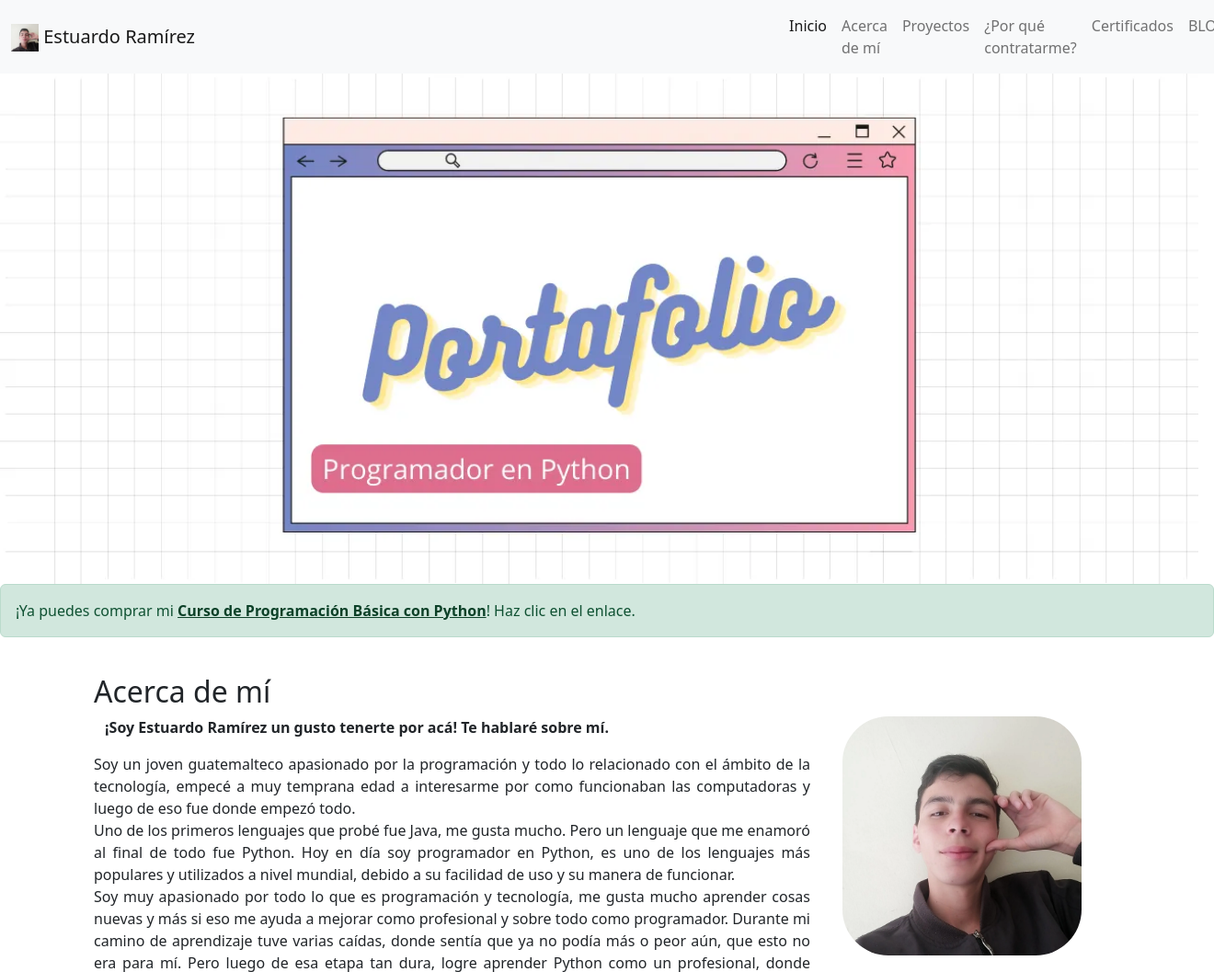
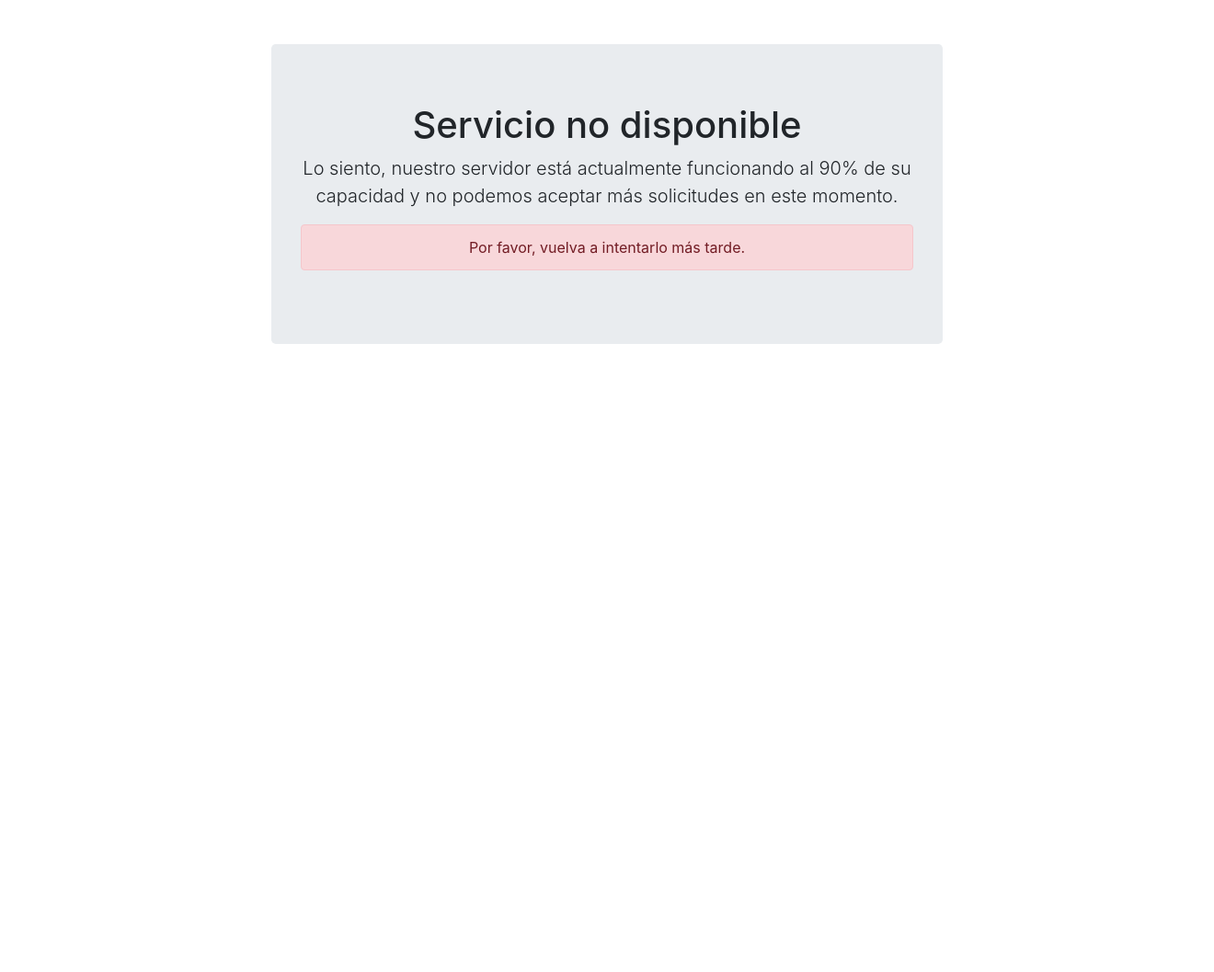
Before and after one commit to estuardodev/ServidorOld, a Django app: page / in a window 1320 px wide; the page is wider, and only the part inside the window is pictured. Shown: the top 1057 px of that part at 92% size. After the commit the page ends 374 px from the top of that part, so only its background shows below. Run offline with Django 4.2, Linux system fonts and the light colour scheme; data comes from the database, SQL or seed files in the repository; parts of the project's set-up code (start-up, migrations or seed data) failed here and were passed over; some libraries are stand-ins or nearby versions.

Commit message:
Se agregaron las paginas para las situaciones donde el servidor este al limite

```diff
--- a/Server/estuardodev/settings.py
+++ b/Server/estuardodev/settings.py
@@ -119,7 +119,7 @@ DATABASES = {
         'ENGINE': 'django.db.backends.mysql',
         'NAME': 'django_app',
         'USER': 'root',
-        'PASSWORD': 'MDB_Root_1',
+        'PASSWORD': '',
         'HOST': '127.0.0.1',
         'PORT': 3306
     }
--- a/Server/portafolio/templates/portafolio/index.html
+++ b/Server/portafolio/templates/portafolio/index.html
@@ -68,6 +68,24 @@
         </div>
       </div>
     </nav>
+
+    {% if message_alert == True %}
+
+      <!--Notificación de captura de IP-->
+      <svg xmlns="http://www.w3.org/2000/svg" style="display: none;">
+        <symbol id="exclamation-triangle-fill" fill="currentColor" viewBox="0 0 16 16">
+          <path d="M8.982 1.566a1.13 1.13 0 0 0-1.96 0L.165 13.233c-.457.778.091 1.767.98 1.767h13.713c.889 0 1.438-.99.98-1.767L8.982 1.566zM8 5c.535 0 .954.462.9.995l-.35 3.507a.552.552 0 0 1-1.1 0L7.1 5.995A.905.905 0 0 1 8 5zm.002 6a1 1 0 1 1 0 2 1 1 0 0 1 0-2z"/>
+        </symbol>
+      </svg>
+      <div class="alert alert-danger d-flex align-items-center" role="alert">
+        <svg class="bi flex-shrink-0 me-2" width="24" height="24" role="img" aria-label="Danger:"><use xlink:href="#exclamation-triangle-fill"/></svg>
+        <div>
+          El servidor está funcionando al 80% de su capacidad. Es posible que se experimenten retrasos o interrupciones.
+        </div>
+      </div>
+
+    {% endif %}
+
     <!--Imagen de portada-->
     <img src="{% static 'portafolio/img/portafolio.webp' %}" width="" class="portada" alt="Imagen de portada web de Estuardo Ramírez" srcset="{% static 'portafolio/img/portafolio.webp' %} 1297w, {% static 'portafolio/img/portafolio.webp' %} 800w, {% static 'portafolio/img/portafolio.webp' %} 400w, {% static 'portafolio/img/portafolio.webp' %} 350w, {% static 'portafolio/img/portafolio.webp' %} 250w">
 
@@ -286,7 +304,7 @@
       </div>
     </section>
     <!--Fin de Certificaciones-->
-    <hr><br>
+
 
 
     <a href="#" class="btn btn-primary btn-lg" id="btn-subir">Volver arriba</a>
@@ -324,6 +342,7 @@
         </div>
       </div>
     </div>
+
     <!--Inicio del Footer-->
     <br>
     <div class="container">
@@ -346,6 +365,7 @@
     <script src="{% static 'portafolio/js/btn.js' %}"></script>
 
     <!--Boostrap-->
+
     <script src="https://cdn.jsdelivr.net/npm/bootstrap@5.2.0/dist/js/bootstrap.bundle.min.js" integrity="sha384-A3rJD856KowSb7dwlZdYEkO39Gagi7vIsF0jrRAoQmDKKtQBHUuLZ9AsSv4jD4Xa" crossorigin="anonymous"></script>
     <script>
       const toastTrigger = document.getElementById('liveToastBtn')
--- /dev/null
+++ b/Server/portafolio/templates/portafolio/stop.html
@@ -0,0 +1,25 @@
+<!DOCTYPE html>
+<html>
+  <head>
+    <meta charset="utf-8">
+    <title>Servicio no disponible</title>
+    <link rel="stylesheet" href="https://maxcdn.bootstrapcdn.com/bootstrap/4.0.0/css/bootstrap.min.css">
+  </head>
+  <body>
+    <div class="container">
+      <div class="row">
+        <div class="col-md-2"></div>
+        <div class="col-md-8 col-sm-12">
+          <div class="jumbotron text-center mt-5">
+            <h1>Servicio no disponible</h1>
+            <p class="lead">Lo siento, nuestro servidor está actualmente funcionando al 90% de su capacidad y no podemos aceptar más solicitudes en este momento.</p>
+            <div class="alert alert-danger" role="alert">
+              Por favor, vuelva a intentarlo más tarde.
+            </div>
+          </div>
+        </div>
+        <div class="col-md-2"></div>
+      </div>
+    </div>
+  </body>
+</html>
--- a/Server/portafolio/views.py
+++ b/Server/portafolio/views.py
@@ -1,10 +1,17 @@
-import os, mimetypes
+# Imports the systen
+import os, mimetypes, time
 
+# Imports the Django
 from django.shortcuts import render
 from django.http import HttpResponse
 from django.shortcuts import get_object_or_404
 from django.views import generic
+
+# Imports the third party
 from ipware import get_client_ip
+from psutil import cpu_percent, virtual_memory
+
+# Imports the my moduls
 from .models import IPClient, IPClientVisitas
 
 
@@ -17,13 +24,22 @@ def get_user_public_ip(request):
         ip = request.META.get('REMOTE_ADDR')
     return ip
 
+def monitor_the_cpu_and_memory():
+    cpu = cpu_percent()
+    memory = virtual_memory().percent
+    return cpu, memory
+
 
 # IndexView ("estuardodev.com" | "www.estuardodev.com")
 def IndexView(request):
     template_name: str = "portafolio/index.html"
+    template_name_stop: str = "portafolio/stop.html"
 
     ip_client = get_user_public_ip(request)
+    cpu, memory = monitor_the_cpu_and_memory()
+    cpu, memory = float(cpu), float(memory)
 
+    message_alert = True
     try:
         cliente = IPClient.objects.get(ip_add=ip_client)
         selected_client = cliente.ipclientvisitas_set.get(pk=cliente.id)
@@ -35,7 +51,12 @@ def IndexView(request):
         create.save()
         create.ipclientvisitas_set.create(visitas=1)
 
-    return render(request, template_name, {'ip_client' : ip_client})
+    if cpu > 90:
+        return render(request, template_name_stop)
+    elif cpu >= 80:
+        return render(request, template_name, {'ip_client' : ip_client, 'message_alert': message_alert})
+    else:
+        return render(request, template_name, {'ip_client' : ip_client})
 
 def DownloadView(request):
     # Define Django project base directory
```
